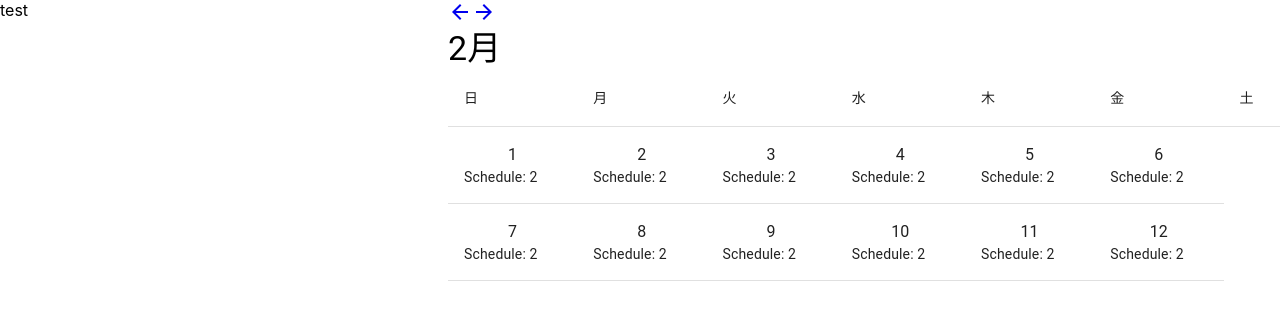
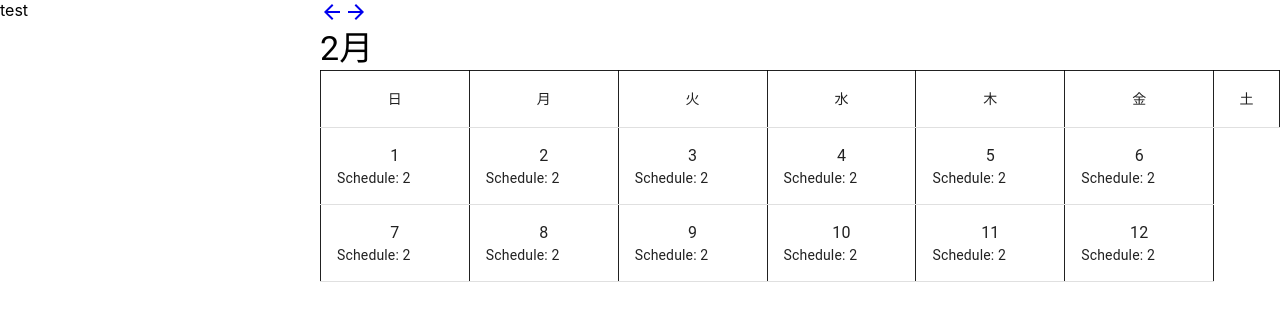
Before and after one commit to Siroyaka/react-redux-calendar, a React (Create React App) app: page /2 in a window 1280 px wide. Shown: the top 320 px of the page. Built offline with nearby package versions, Linux system fonts and the light colour scheme.

Commit message:
css append

```diff
--- a/src/component/CalendarForm.css
+++ b/src/component/CalendarForm.css
@@ -4,9 +4,9 @@
 }
 
 .left-calendar {
-    width: 35%;
+    width: 25%;
 }
 
 .right-calendar {
-    width: 65%;
+    width: 75%;
 }
--- a/src/component/MonthDayParts.tsx
+++ b/src/component/MonthDayParts.tsx
@@ -3,12 +3,23 @@ import TableCell from '@material-ui/core/TableCell';
 import TableHead from '@material-ui/core/TableHead';
 import TableBody from '@material-ui/core/TableBody';
 import TypoGraphy from '@material-ui/core/Typography';
+import { Theme } from '@material-ui/core/styles/createMuiTheme';
+import withStyles, { WithStyles, StyleRules } from '@material-ui/core/styles/withStyles';
+import createStyles from '@material-ui/core/styles/createStyles';
 import {DayData} from '../datainterface/dayinterface';
 
-type Props = DayData;
+
+const styles = (theme:Theme) => createStyles({
+    cellStyle: {
+        borderStyle: 'solid',
+        borderWidth: '1px'
+    }
+});
+
+type Props = DayData & WithStyles<typeof styles>;
 
 const MonthDayParts: React.FC<Props> = (props: Props) => {
-    const {day, schedule} = props;
+    const {day, schedule, classes} = props;
     let schedulecount;
     if (schedule.length > 0) {
         schedulecount = <div>Schedule: {schedule.length}</div>
@@ -16,11 +27,11 @@ const MonthDayParts: React.FC<Props> = (props: Props) => {
         schedulecount = <div></div>
     }
     return(
-        <TableCell>
+        <TableCell className={classes.cellStyle}>
             <TypoGraphy align='center'>{day}</TypoGraphy>
             <TableBody>{schedulecount}</TableBody>
         </TableCell>
     );
 }
 
-export default MonthDayParts;
+export default withStyles(styles)(MonthDayParts);
--- a/src/component/MonthWeekDayParts.tsx
+++ b/src/component/MonthWeekDayParts.tsx
@@ -1,15 +1,27 @@
 import React from 'react';
 import TableRow from '@material-ui/core/TableRow';
 import TableCell from '@material-ui/core/TableCell';
+import { Theme } from '@material-ui/core/styles/createMuiTheme';
+import withStyles, { WithStyles, StyleRules } from '@material-ui/core/styles/withStyles';
+import createStyles from '@material-ui/core/styles/createStyles';
 
-const MonthWeekDayParts : React.FC = () => {
+const styles = (theme:Theme) : StyleRules => createStyles({
+    cellStyle: {
+        borderStyle: 'solid',
+        borderWidth: '1px'
+    }
+});
+
+type Props = WithStyles<typeof styles>;
+
+const MonthWeekDayParts : React.FC<Props> = ({classes}) => {
     const weekDays = ['日', '月', '火', '水', '木', '金', '土'];
     return(
         <TableRow>
             {weekDays.map((wd: string) => (
-                <TableCell>{wd}</TableCell>
+                <TableCell className={classes.cellStyle} align='center'>{wd}</TableCell>
             ))}
         </TableRow>
     );
 }
-export default MonthWeekDayParts;
+export default withStyles(styles)(MonthWeekDayParts);
```
Also changed, not shown: src/component/Header.tsx (added, +13 -0 lines), 1 other file (tests, documents, lock files or other folders).
